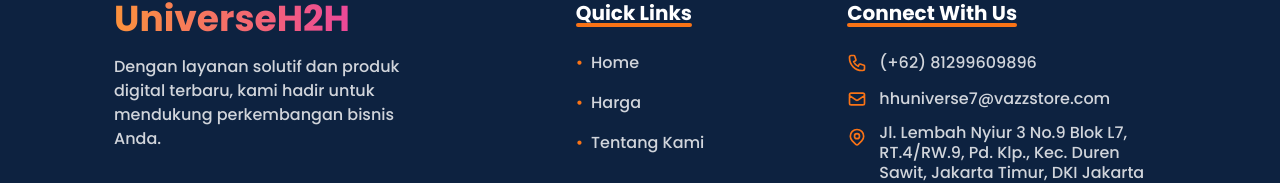
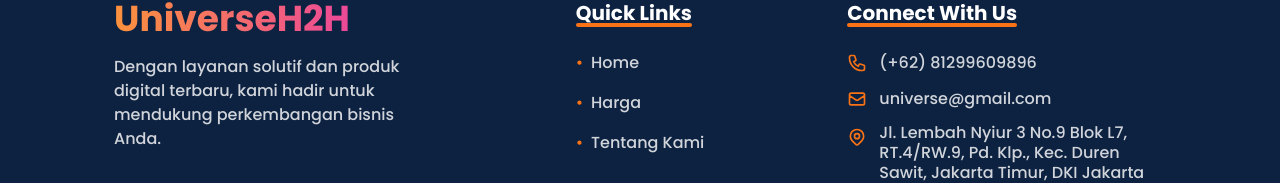
Before and after one commit to wafi04/ompany-profile, a Next.js app: page / in a window 1280 px wide. Shown: the part 3862-4045 px from the top of the page. Built offline with nearby package versions, Linux system fonts and the light colour scheme; no server answers.

Commit message:
edit footer

```diff
--- a/src/components/layouts/footer.tsx
+++ b/src/components/layouts/footer.tsx
@@ -89,7 +89,7 @@
                     d="M3 8l7.89 5.26a2 2 0 002.22 0L21 8M5 19h14a2 2 0 002-2V7a2 2 0 00-2-2H5a2 2 0 00-2 2v10a2 2 0 002 2z"
                   />
                 </svg>
-                <span>hhuniverse7@vazzstore.com</span>
+                <span>universe@gmail.com</span>
               </p>
               <div className="flex items-start gap-3">
                 <svg
```
